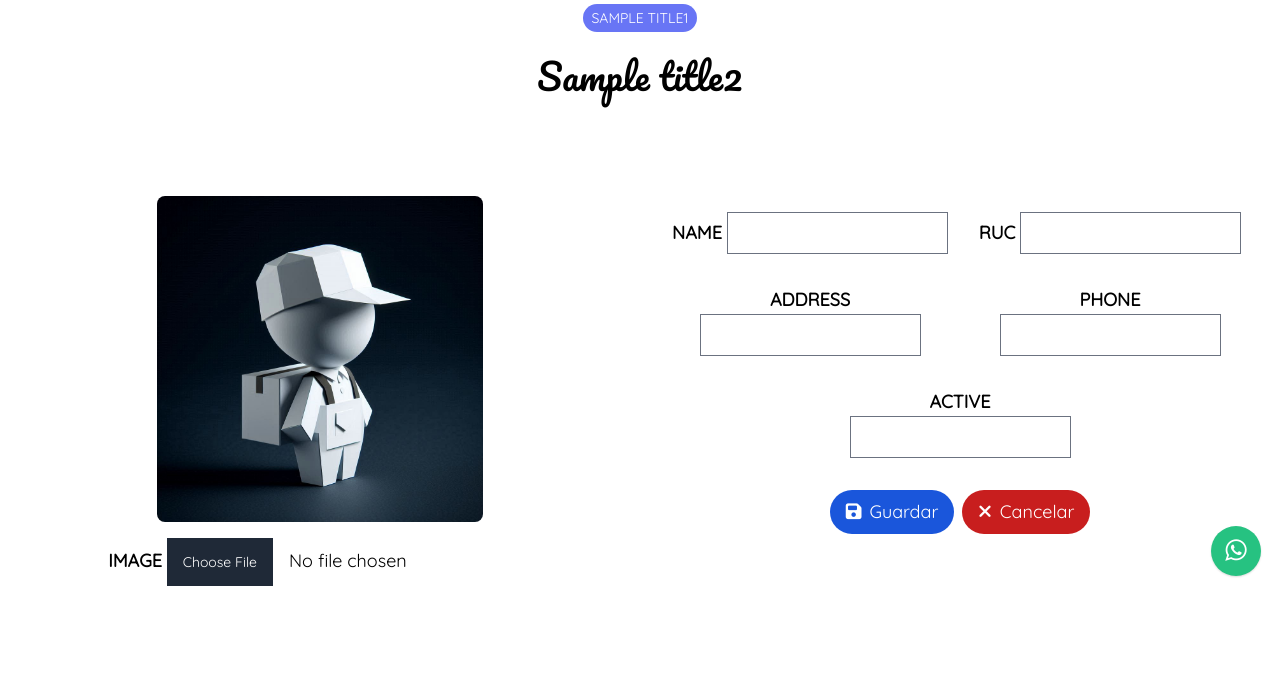
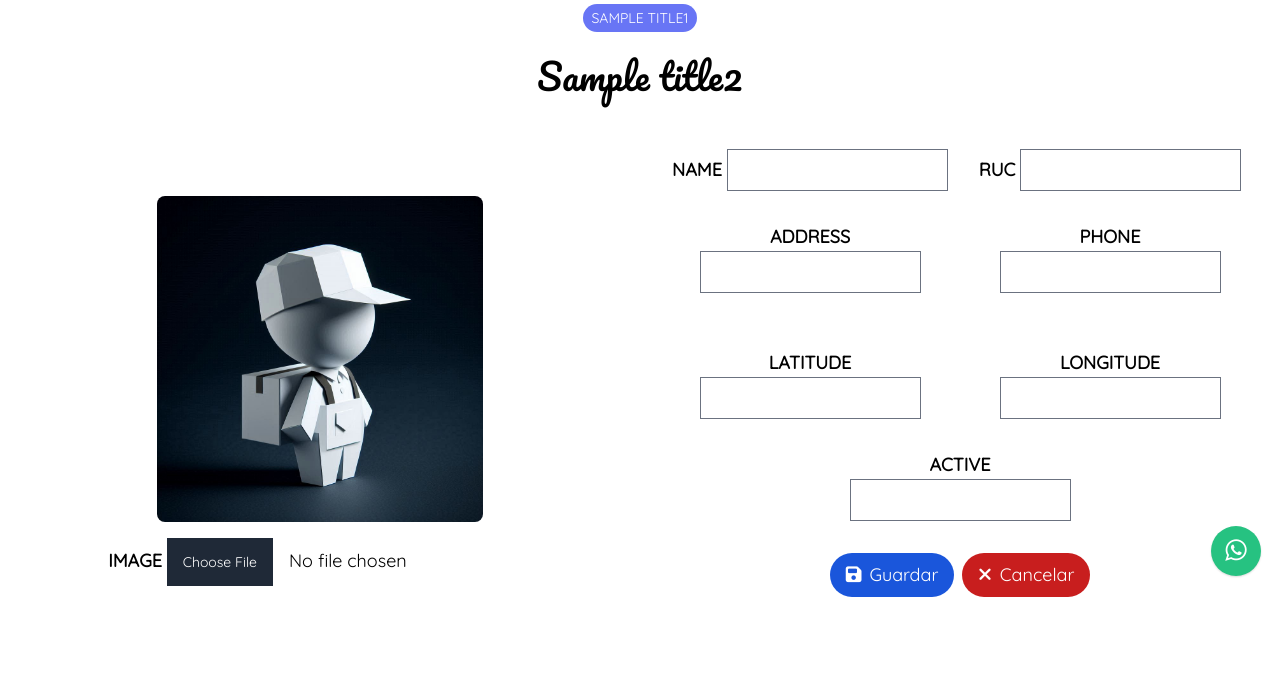
Before and after one commit to fborjaz/System_Fact_Sales_DJ, a Django app: template templates/core/suppliers/form.html in a window 1280 px wide. Shown: the part 80-771 px from the top of the page. Run offline with Django 3.2, Linux system fonts and the light colour scheme; the template is opened without the code that fills it: most values are stand-ins (such as "Sample title", 1, 10 or a date in 2020); form fields are guessed from the names that the template uses; style sheets or scripts are compiled from the project's sources; some libraries are stand-ins or nearby versions.

Commit message:
mapa proveedores

```diff
--- a/app/core/models.py
+++ b/app/core/models.py
@@ -96,8 +96,8 @@ class Supplier(models.Model):
   image = models.ImageField(verbose_name='Imagen', upload_to='suppliers/', blank=True, null=True)
   phone = models.CharField(verbose_name='Telefono', max_length=10, validators=[phone_regex])
   address = models.CharField(verbose_name='Direccion', max_length=200)
-  latitude = models.FloatField(blank=True, null=True)
-  longitude = models.FloatField(blank=True, null=True)
+  latitude = models.DecimalField(verbose_name='Latitud', max_digits=9, decimal_places=6, null=True, blank=True)
+  longitude = models.DecimalField(verbose_name='Longitud', max_digits=9, decimal_places=6, null=True, blank=True)
   active = models.BooleanField(verbose_name='Activo', default=True)
 
   class Meta:
--- a/app/purcharse/views/purchase.py
+++ b/app/purcharse/views/purchase.py
@@ -29,6 +29,7 @@ class PurchaseListView(PermissionMixin, ListViewMixin, ListView):
     model = Purchase
     context_object_name = 'purchases'
     permission_required = 'view_purchase'
+    paginate_by = 5
 
     def get_queryset(self):
         queryset = self.model.objects.order_by('-issue_date')
--- a/app/sales/views/sale.py
+++ b/app/sales/views/sale.py
@@ -32,6 +32,7 @@ class SaleListView(PermissionMixin, ListViewMixin, ListView):
     model = Invoice
     context_object_name = 'invoices'
     permission_required = 'view_invoice'
+    paginate_by = 5
 
     def get_queryset(self):
         self.query = Q(active=True)
--- a/templates/core/suppliers/form.html
+++ b/templates/core/suppliers/form.html
@@ -12,13 +12,14 @@
                         {{ title1 }}
                     </span>
                 </div>
-                <h1 class="dark:text-white text-4xl  text-center mt-6 font-Pacifico">
+                <h1 class="dark:text-white text-4xl text-center mt-6 font-Pacifico">
                     {{ title2 }}
                 </h1>
             </div>
 
             <form method="post" enctype="multipart/form-data" class="space-y-6 py-4">
                 <div class="grid grid-cols-1 lg:grid-cols-2 gap-8 mx-4 lg:mx-20" data-aos="fade">
+
                     <!-- Columna de la izquierda -->
                     <div class="bg-white dark:bg-secundario rounded-3xl flex flex-col justify-center items-center p-8"
                          data-aos="fade-right" data-aos-delay="200">
@@ -41,6 +42,7 @@
                             {{ form.image }}
                         </div>
                     </div>
+
                     <!-- Columna de la derecha -->
                     <div class="p-4 rounded-3xl dark:bg-secundario bg-white flex flex-col justify-center items-center"
                          data-aos="fade-right" data-aos-delay="200">
@@ -70,9 +72,22 @@
                                     {{ form.phone }}
                                 </div>
                             </div>
+                            <div>
+                                <div class="mb-8">
+                                    <label for="{{ form.latitude.id_for_label }}"
+                                        class="dark:text-blue-300 font-black uppercase text-lg">{{ form.latitude.label }}</label>
+                                    {{ form.latitude }}
+                                </div>
+                            </div>
+                            <div>
+                                <div class="mb-8">
+                                    <label for="{{ form.longitude.id_for_label }}"
+                                        class="dark:text-blue-300 font-black uppercase text-lg">{{ form.longitude.label }}</label>
+                                    {{ form.longitude }}
+                                </div>
+                            </div>
+                        </div>
 
-
-                        </div>
                         <div class="mb-8 flex flex-col justify-center items-center">
                             <label for="{{ form.active.id_for_label }}"
                                    class="dark:text-blue-300 font-black uppercase text-lg">{{ form.active.label }}</label>
@@ -89,12 +104,122 @@
                             </a>
                         </div>
                     </div>
+
                 </div>
             </form>
         </div>
     </section>
 
+    <div id="mapModal" class="hidden fixed inset-0 backdrop-blur-sm bg-opacity-50 flex items-center justify-center overflow-y-auto h-full w-full" data-aos="fade-up" data-aos-delay="200">
+        <div class="relative p-5 border w-3/4 md:w-1/2 lg:w-2/3 xl:w-1/2 shadow-lg rounded-md bg-white dark:bg-secundario dark:border-none">
+            <div class="text-center">
+                <h3 class="leading-6 text-2xl dark:text-blue-300 font-Pacifico my-2">Ubicación de Proveedor</h3>
+            </div>
+            <div id="map" style="height: 500px; width: 100%;"></div>
+            <input id="pac-input" class="controls mt-2" type="text" placeholder="Buscar ubicación">
+
+            <div class="flex flex-row items-center justify-center text-center sm:mt-6">
+                <button type="button" class="bg-blue-700 hover:bg-blue-800 text-white py-2 px-4 rounded-full mr-0 md:mr-2 mb-2 md:mb-0 flex items-center" onclick="closeModal()">
+                    Cerrar
+                </button>
+            </div>
+        </div>
+    </div>
+
+    <script src="https://maps.googleapis.com/maps/api/js?key=AIzaSyAXFvKOb3Vh7D1mqamXccmz1-9ovqaShDo&callback=initMap&libraries=places"
+    async defer></script>
 <script>
+function initMap() {
+    const latInput = document.getElementById('{{ form.latitude.id_for_label }}');
+    const lngInput = document.getElementById('{{ form.longitude.id_for_label }}');
+    const addressInput = document.getElementById('{{ form.address.id_for_label }}');
+    const initialLat = parseFloat(latInput.value) || -2.132434; // Latitud inicial de Guayaquil
+    const initialLng = parseFloat(lngInput.value) || -79.593447; // Longitud inicial de Guayaquil
+
+    const map = new google.maps.Map(document.getElementById('map'), {
+        center: { lat: initialLat, lng: initialLng },
+        zoom: 15
+    });
+
+    const input = document.getElementById('pac-input');
+    const searchBox = new google.maps.places.SearchBox(input);
+
+    // Asegúrate de que el input esté en el mapa antes de vincularlo
+    map.controls[google.maps.ControlPosition.TOP_CENTER].push(input);
+
+    const marker = new google.maps.Marker({
+        position: { lat: initialLat, lng: initialLng },
+        map: map,
+        draggable: true
+    });
+
+    // Manejar eventos de clic en el mapa y arrastre del marcador
+    map.addListener('click', (event) => {
+        placeMarkerAndPanTo(event.latLng, map);
+    });
+    marker.addListener('dragend', (event) => {
+        placeMarkerAndPanTo(event.latLng, map);
+    });
+
+    function placeMarkerAndPanTo(latLng, map) {
+        marker.setPosition(latLng);
+        map.panTo(latLng);
+        updateAndLockFields(latLng.lat(), latLng.lng());
+    }
+
+    // Manejar eventos de búsqueda
+    searchBox.addListener('places_changed', () => {
+        const places = searchBox.getPlaces();
+        if (places.length === 0) return;
+
+        const place = places[0];
+        if (!place.geometry) return;
+
+        // Si el lugar tiene límites de visualización, úsalos, si no, céntralo en la ubicación
+        if (place.geometry.viewport) {
+            map.fitBounds(place.geometry.viewport);
+        } else {
+            map.setCenter(place.geometry.location);
+            map.setZoom(17); // Nivel de zoom para una sola ubicación
+        }
+
+        marker.setPosition(place.geometry.location);
+        updateAndLockFields(place.geometry.location.lat(), place.geometry.location.lng());
+    });
+
+    function updateAndLockFields(lat, lng) {
+        latInput.value = lat;
+        lngInput.value = lng;
+        updateAddress(lat, lng);
+
+        // Deshabilitar campos de entrada después de la selección
+        latInput.disabled = true;
+        lngInput.disabled = true;
+        addressInput.disabled = true;
+    }
+
+    function updateAddress(lat, lng) {
+        const geocoder = new google.maps.Geocoder();
+        const latlng = { lat: parseFloat(lat), lng: parseFloat(lng) };
+        geocoder.geocode({ location: latlng }, (results, status) => {
+            if (status === 'OK' && results[0]) {
+                addressInput.value = results[0].formatted_address;
+            } else {
+                addressInput.value = "Dirección no encontrada";
+            }
+        });
+    }
+}
+
+    function closeModal() {
+        document.getElementById('mapModal').classList.add('hidden');
+    }
+
+    document.getElementById('{{ form.address.id_for_label }}').addEventListener('focus', function() {
+        document.getElementById('mapModal').classList.remove('hidden');
+        initMap(); // Llama a initMap una vez que el modal esté visible
+    });
+
     const imagenInput = document.getElementById('{{ form.image.id_for_label }}');
     const imagenSeleccionada = document.getElementById('imagenSeleccionada');
 
```
Also changed, not shown: app/core/views/supplier.py (+5 -2 lines). Lines whose indentation alone changed are shown as unchanged.
